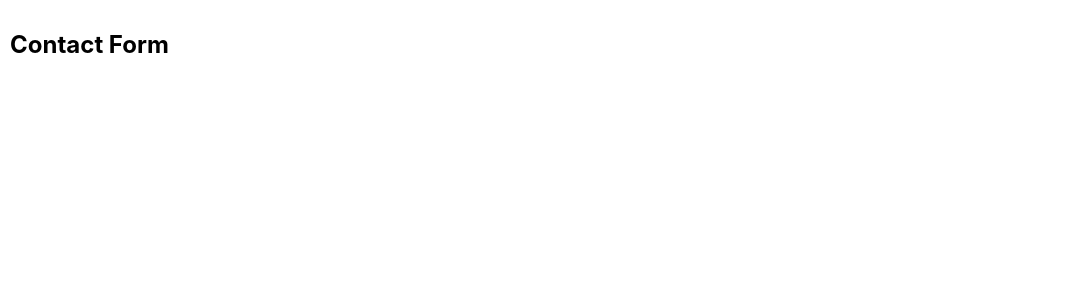
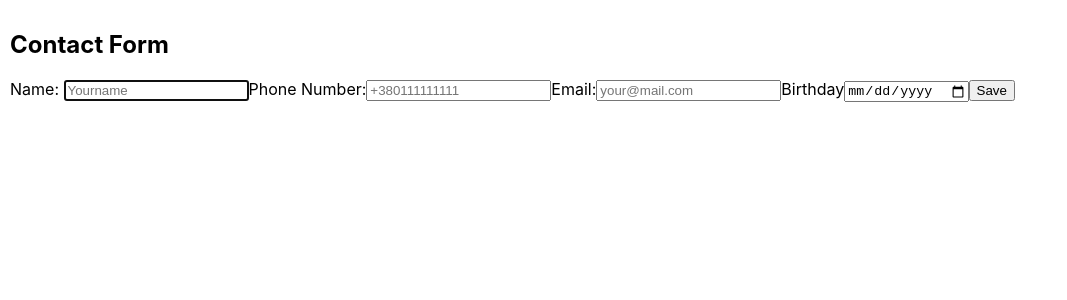
Before and after one commit to pecourses/pe2022-1-react-app, a React (Create React App) app: page / in a window 1280 px wide. Shown: the top 300 px of the page, without its empty margins (0-1067 px from the left). Built offline with nearby package versions, Linux system fonts and the light colour scheme.

Commit message:
Add all Fields

```diff
--- a/src/components/forms/ContactForm/index.jsx
+++ b/src/components/forms/ContactForm/index.jsx
@@ -1,4 +1,4 @@
-import { Formik, Form } from 'formik';
+import { Formik, Form, Field, ErrorMessage } from 'formik';
 import React from 'react';
 import { CONTACT_VALIDATION_SCHEMA } from '../../../utils/validate/validationSchemas';
 
@@ -19,7 +19,31 @@ function ContactForm() {
       onSubmit={handleSubmit}
       validationSchema={CONTACT_VALIDATION_SCHEMA}>
       {formikProps => {
-        return <Form></Form>;
+        return (
+          <Form>
+            <label>
+              <span>Name: </span>
+              <Field type="text" name="name" placeholder="Yourname" autoFocus />
+              <ErrorMessage name="name" component="span" />
+            </label>
+            <label>
+              <span>Phone Number:</span>
+              <Field type="tel" name="phone" placeholder="+380111111111" />
+              <ErrorMessage name="phone" component="span" />
+            </label>
+            <label>
+              <span>Email:</span>
+              <Field type="email" name="email" placeholder="your@mail.com" />
+              <ErrorMessage name="email" component="span" />
+            </label>
+            <label>
+              <span>Birthday</span>
+              <Field type="date" name="birthday" />
+              <ErrorMessage name="birthday" component="span" />
+            </label>
+            <button type="submit">Save</button>
+          </Form>
+        );
       }}
     </Formik>
   );
--- a/src/utils/validate/validationSchemas.js
+++ b/src/utils/validate/validationSchemas.js
@@ -52,11 +52,11 @@ const USER_AUTO_SCHEMA = yup.object({
     .matches(/[A-Z]{2}$/, 'Enter normal seria')
     .required(),
 });
-USER_AUTO_SCHEMA.validate({
-  model: 'Audi',
-  productionDate: new Date(2004, 0, 1),
-  km: 777,
-  number: 'KR7777EK',
-})
-  .then(data => console.log(data))
-  .catch(e => console.log(e));
+// USER_AUTO_SCHEMA.validate({
+//   model: 'Audi',
+//   productionDate: new Date(2004, 0, 1),
+//   km: 777,
+//   number: 'KR7777EK',
+// })
+//   .then(data => console.log(data))
+//   .catch(e => console.log(e));
```
Also changed, not shown: src/components/forms/ContactForm/ContactForm.module.sass (+31 -0 lines).
